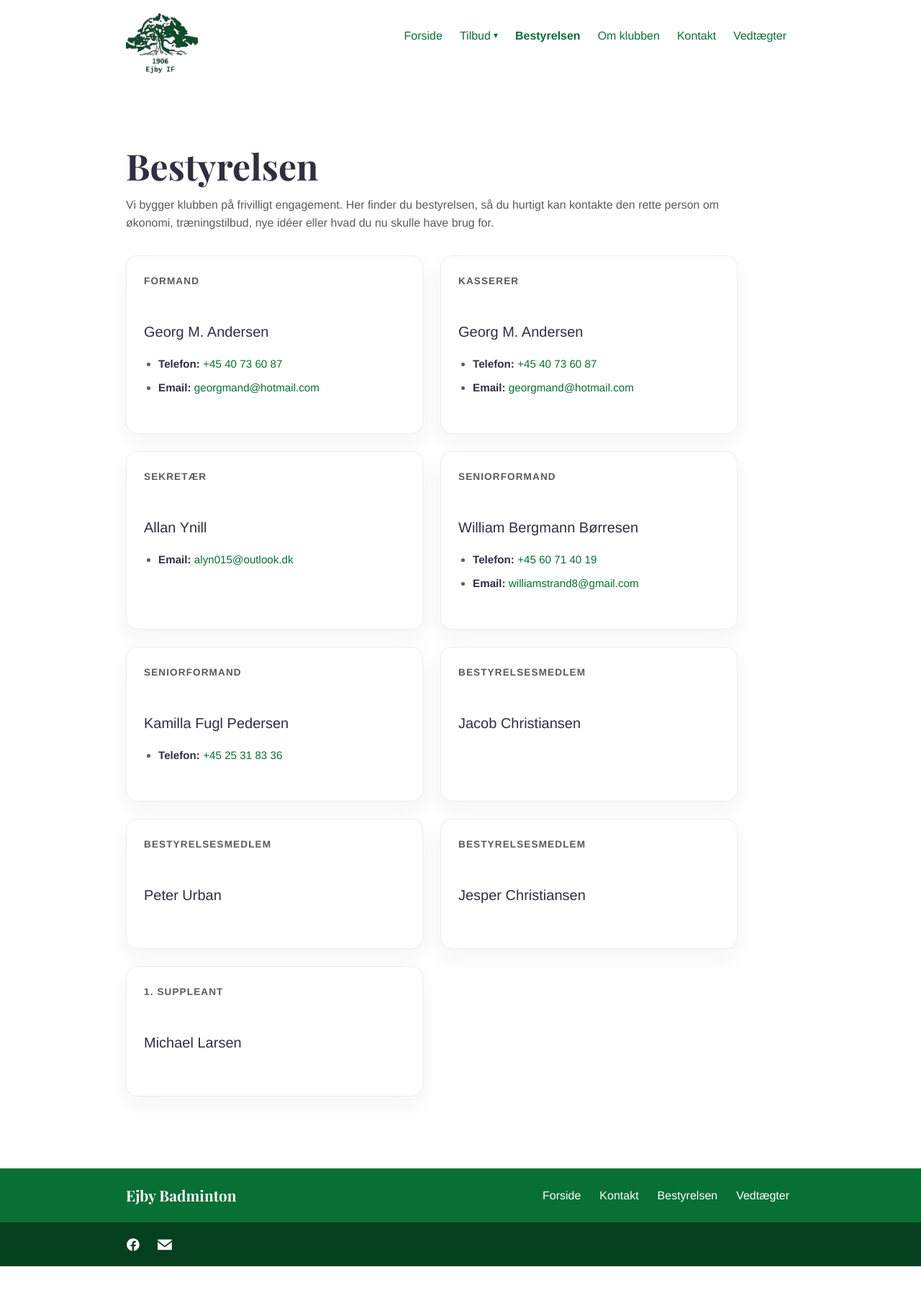
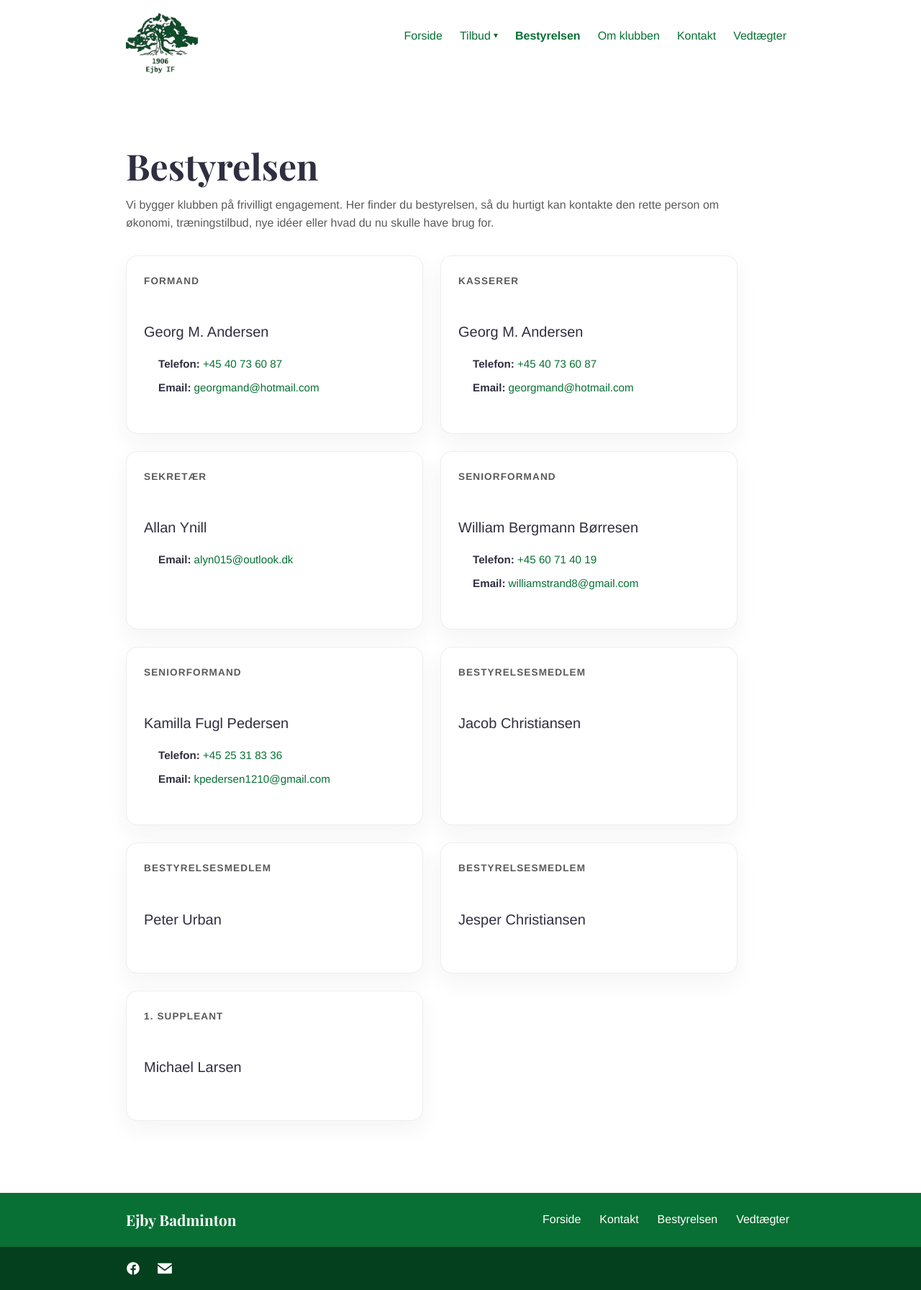
Before and after one commit to Ejby-badminton/web-site, a Jekyll site: the page built from indhold/sider/bestyrelsen.md, in a window 1280 px wide. Shown: the whole page at 72% size. Built offline with Jekyll 4.4.1, drawn with Linux system fonts in a browser that asks for light colours; before the commit the page ends 1760 px from its top, so only the background shows below that.

Commit message:
Allow board-card email to wrap nicely on small screens

```diff
--- a/_sass/components/_board.scss
+++ b/_sass/components/_board.scss
@@ -46,14 +46,22 @@
   font-size: 0.95rem;
   line-height: 1.5;
 
+  li {
+    display: flex;
+    flex-wrap: wrap;
+    gap: 0.25rem;
+  }
+
   span {
     font-weight: 600;
     color: $black;
+    flex-shrink: 0;
   }
 
   a {
     color: $primary;
     text-decoration: none;
+    word-break: break-all;
 
     &:hover,
     &:focus {
--- a/indhold/data/bestyrelse.yml
+++ b/indhold/data/bestyrelse.yml
@@ -16,6 +16,7 @@
 - name: "Kamilla Fugl Pedersen"
   role: "Seniorformand"
   phone: "+45 25 31 83 36"
+  email: "kpedersen1210@gmail.com"
 - name: "Jacob Christiansen"
   role: "Bestyrelsesmedlem"
 - name: "Peter Urban"
```
Also changed, not shown: indhold/sider/kontakt.md (+0 -5 lines).
